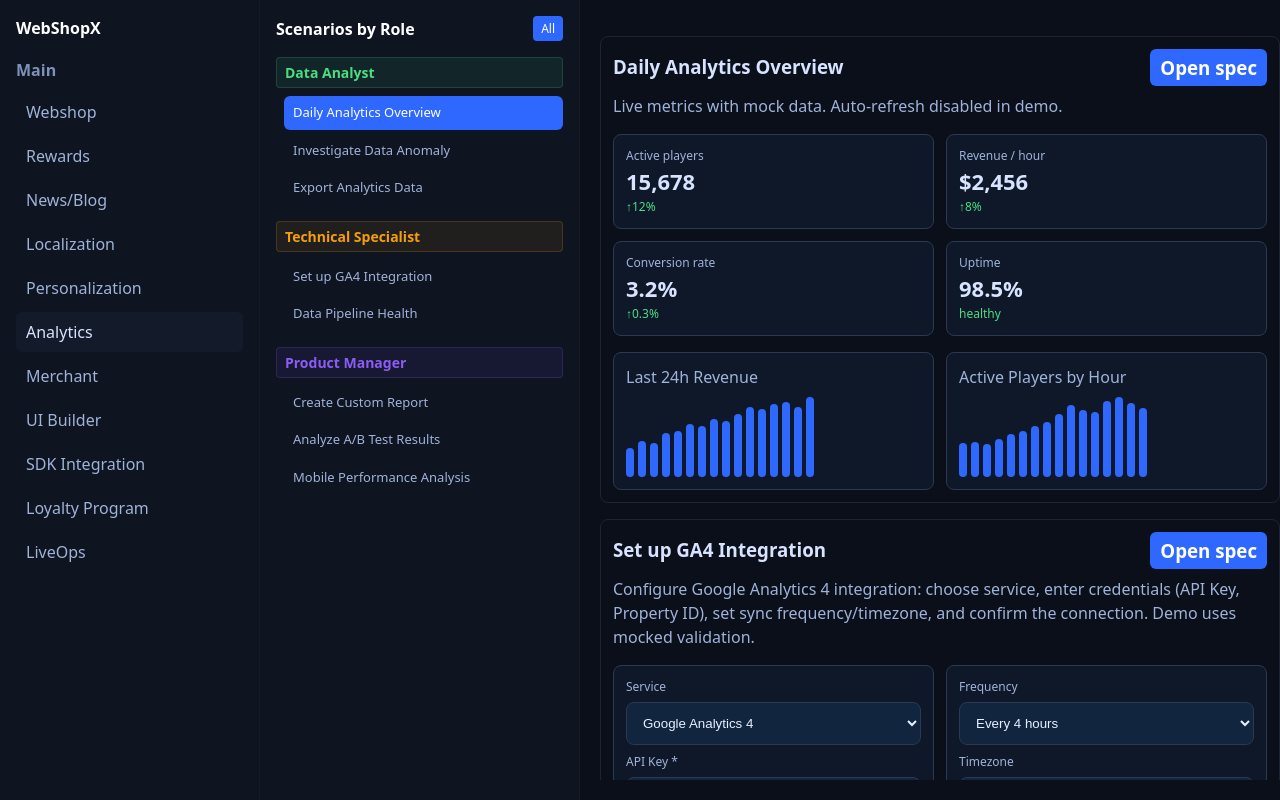
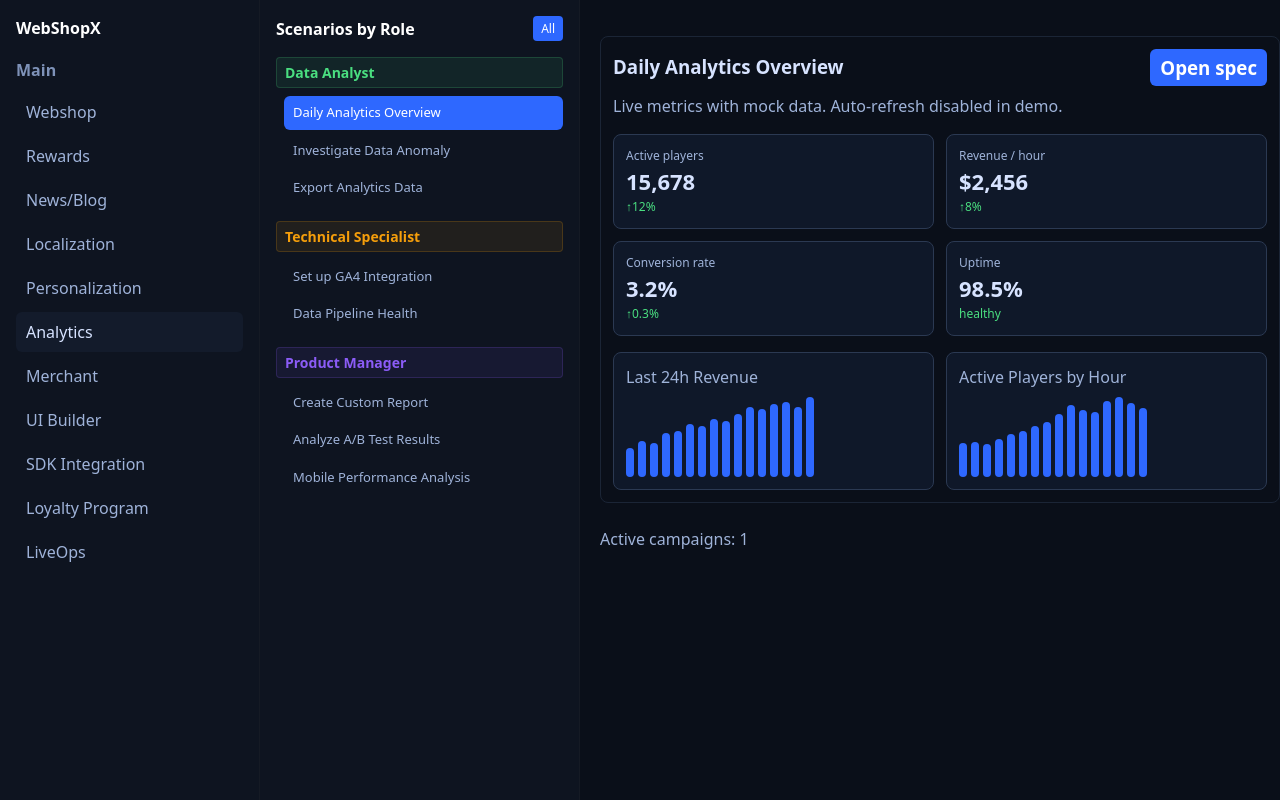
Before and after one commit to DmitryIvanovDeveloper/web-shop, a React (Vite) app in the folder webshops-demo/: page /modules/analytics in a window 1280 px wide. Built offline with nearby package versions, Linux system fonts and the light colour scheme.

Commit message:
fix: restore single scenario display with update check indicators

```diff
--- a/webshops-demo/src/pages/modules/AnalyticsModulePage.tsx
+++ b/webshops-demo/src/pages/modules/AnalyticsModulePage.tsx
@@ -125,11 +125,12 @@ export default function AnalyticsModulePage() {
 
   return (
     <div style={{ display: 'grid', gap: 16, maxWidth: '100%', overflow: 'hidden' }}>
-        {scenarios.map((s, i) => {
-          const updateCheck = scenarioUpdateChecks[i];
+        {displayScenarios.map((s, i) => {
+          const realIndex = safeIndex !== null ? safeIndex : i;
+          const updateCheck = scenarioUpdateChecks[realIndex];
           return (
-            <div id={`sc-${i + 1}`} key={i} style={{ border: '1px solid #1b2536', borderRadius: 8, padding: 12, background: 'transparent' }}>
-          {i === 0 ? (
+            <div id={`sc-${realIndex + 1}`} key={realIndex} style={{ border: '1px solid #1b2536', borderRadius: 8, padding: 12, background: 'transparent' }}>
+          {realIndex === 0 ? (
             <div>
               <h3 style={{ margin: '0 0 8px 0', display:'flex', alignItems:'center', gap:8 }}>
                 <span>{s.title}</span>
@@ -158,7 +159,7 @@ export default function AnalyticsModulePage() {
                 <TrendCard title="Active Players by Hour" points={[800,820,790,900,1020,1100,1200,1300,1500,1700,1600,1550,1800,1900,1750,1650]} />
               </div>
             </div>
-          ) : i === 2 ? (
+          ) : realIndex === 2 ? (
             <div>
               <h3 style={{ margin: '0 0 8px 0', display:'flex', alignItems:'center', gap:8 }}>
                 <span>{s.title}</span>
@@ -173,7 +174,7 @@ export default function AnalyticsModulePage() {
                 <BreakdownCard title="By Segment" rows={[['New players','+89%'],['VIP','+12%']]} />
               </div>
             </div>
-          ) : i === 1 ? (
+          ) : realIndex === 1 ? (
             <div>
               <h3 style={{ margin: '0 0 8px 0', display:'flex', alignItems:'center', gap:8 }}>
                 <span>{s.title}</span>
@@ -198,7 +199,7 @@ export default function AnalyticsModulePage() {
                 </div>
               </div>
             </div>
-          ) : i === 3 ? (
+          ) : realIndex === 3 ? (
             <div>
               <h3 style={{ margin: '0 0 8px 0', display:'flex', alignItems:'center', gap:8 }}>
                 <span>{s.title}</span>
@@ -222,7 +223,7 @@ export default function AnalyticsModulePage() {
                 </div>
               </div>
             </div>
-          ) : i === 4 ? (
+          ) : realIndex === 4 ? (
             <div>
               <h3 style={{ margin: '0 0 8px 0', display:'flex', alignItems:'center', gap:8 }}>
                 <span>{s.title}</span>
@@ -238,7 +239,7 @@ export default function AnalyticsModulePage() {
                 <Button size="sm">Deploy Variant B</Button>
               </div>
             </div>
-          ) : i === 5 ? (
+          ) : realIndex === 5 ? (
             <div>
               <h3 style={{ margin: '0 0 8px 0', display:'flex', alignItems:'center', gap:8 }}>
                 <span>{s.title}</span>
@@ -261,7 +262,7 @@ export default function AnalyticsModulePage() {
                 </ul>
               </div>
             </div>
-          ) : i === 6 ? (
+          ) : realIndex === 6 ? (
             <div>
               <h3 style={{ margin: '0 0 8px 0', display:'flex', alignItems:'center', gap:8 }}>
                 <span>{s.title}</span>
@@ -282,7 +283,7 @@ export default function AnalyticsModulePage() {
                 </div>
               </div>
             </div>
-          ) : i === 7 ? (
+          ) : realIndex === 7 ? (
             <div>
               <h3 style={{ margin: '0 0 8px 0', display:'flex', alignItems:'center', gap:8 }}>
                 <span>{s.title}</span>
```
